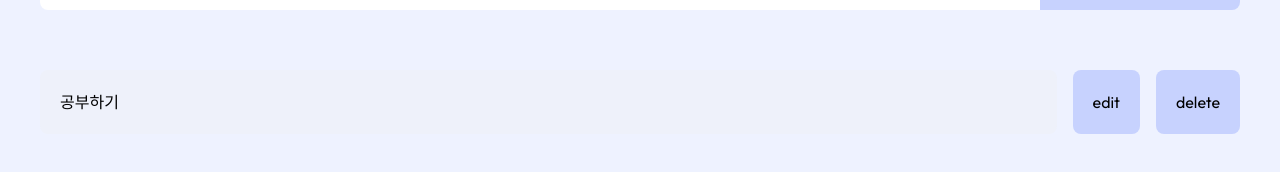
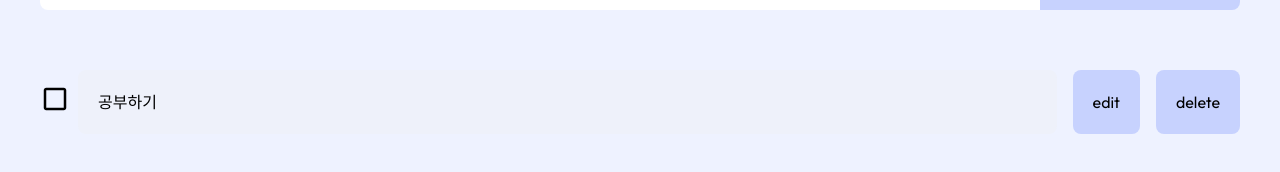
Before and after one commit to yookeunbyul/nextjs-todoapp, a Next.js app: page / in a window 1280 px wide. Shown: the part 202-374 px from the top of the page. Built offline with nearby package versions, Linux system fonts and the light colour scheme.

Commit message:
✨ Feat: checkbox 구현

```diff
--- a/package.json
+++ b/package.json
@@ -12,6 +12,7 @@
     "next": "14.2.3",
     "react": "^18",
     "react-dom": "^18",
+    "react-icons": "^5.2.1",
     "zustand": "^4.5.2"
   },
   "devDependencies": {
--- a/src/app/page.tsx
+++ b/src/app/page.tsx
@@ -2,10 +2,15 @@
 
 import { useStore } from "./store/store";
 import { useState } from "react";
+import {
+  MdOutlineCheckBoxOutlineBlank,
+  MdOutlineCheckBox,
+} from "react-icons/md";
 
 export default function Home() {
   const [todo, setTodo] = useState("");
-  const { Todos, addTodo, remove, updateDisabled, update } = useStore();
+  const { Todos, addTodo, remove, updateDisabled, update, updateChecked } =
+    useStore();
 
   const handleAdd = () => {
     if (!todo) return alert("Please enter a todo");
@@ -35,6 +40,17 @@ export default function Home() {
         <div className="px-10">
           {Todos.map((todo, index) => (
             <div className="flex pt-5" key={todo.id}>
+              <div className="flex-none mr-2 content-center">
+                {todo.isChecked ? (
+                  <button onClick={() => updateChecked(todo.id, false)}>
+                    <MdOutlineCheckBox size="30" />
+                  </button>
+                ) : (
+                  <button onClick={() => updateChecked(todo.id, true)}>
+                    <MdOutlineCheckBoxOutlineBlank size="30" />
+                  </button>
+                )}
+              </div>
               <input
                 className="flex-1 placeholder:text-gray-400 border-0 p-5 rounded-lg focus:outline-none"
                 disabled={todo.isDisabled}
--- a/src/app/store/store.ts
+++ b/src/app/store/store.ts
@@ -4,6 +4,7 @@ interface TodosType {
   id: number;
   text: string;
   isDisabled: boolean;
+  isChecked: boolean;
 }
 
 interface Store {
@@ -11,12 +12,13 @@ interface Store {
   addTodo: (todo: string) => void;
   remove: (id: number) => void;
   updateDisabled: (id: number, disabled: boolean) => void;
+  updateChecked: (id: number, check: boolean) => void;
   update: (id: number, newText: string) => void;
 }
 
 //store 생성
 export const useStore = create<Store>((set) => ({
-  Todos: [{ id: 0, text: "공부하기", isDisabled: true }],
+  Todos: [{ id: 0, text: "공부하기", isDisabled: true, isChecked: false }],
   addTodo: (todo: string) =>
     set((state) => {
       const lastId = state.Todos.length > 0 ? state.Todos[0].id : 0;
@@ -38,4 +40,10 @@ export const useStore = create<Store>((set) => ({
         todo.id === id ? { ...todo, text: newText } : todo
       ),
     })),
+  updateChecked: (id: number, check: boolean) =>
+    set((state) => ({
+      Todos: state.Todos.map((todo) =>
+        todo.id === id ? { ...todo, isChecked: check } : todo
+      ),
+    })),
 }));
```
Also changed, not shown: 1 other file (tests, documents, lock files or other folders).
